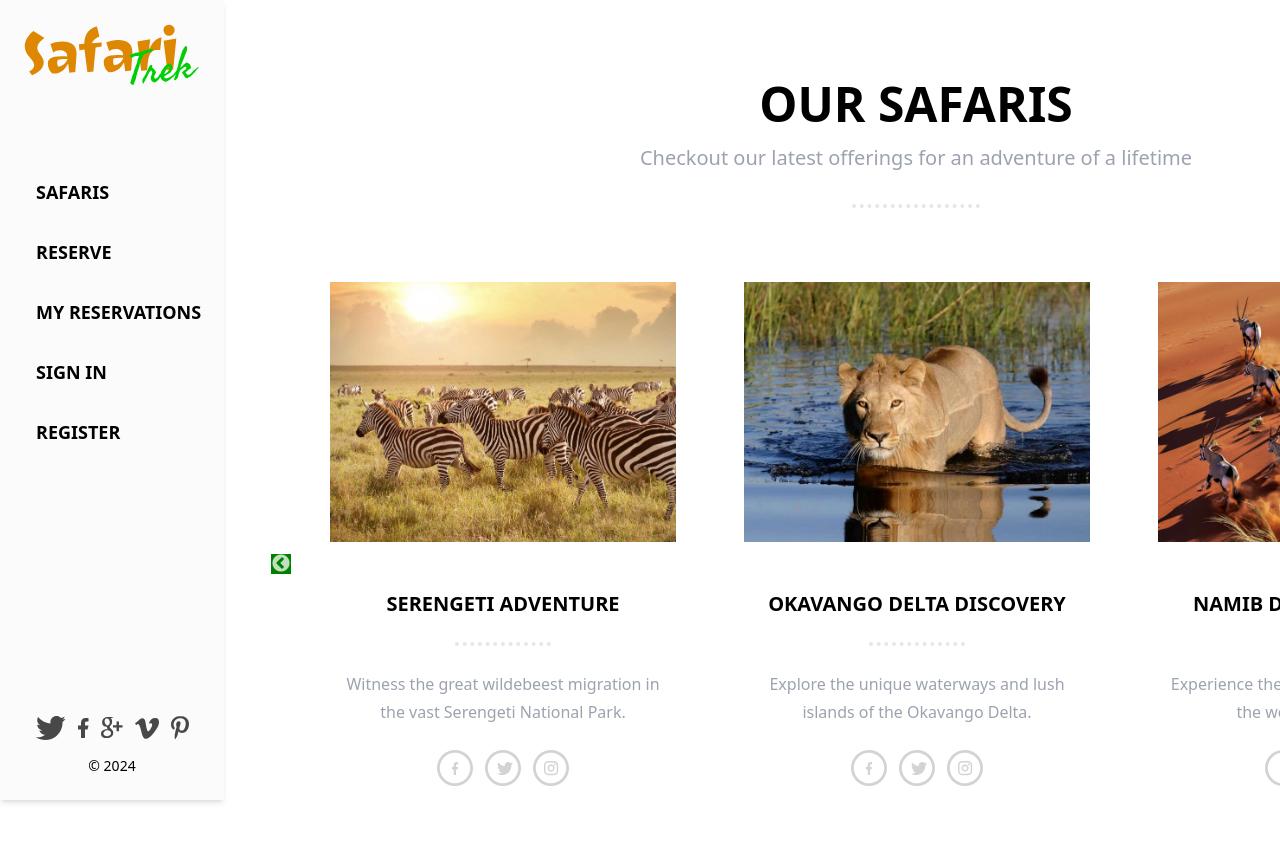
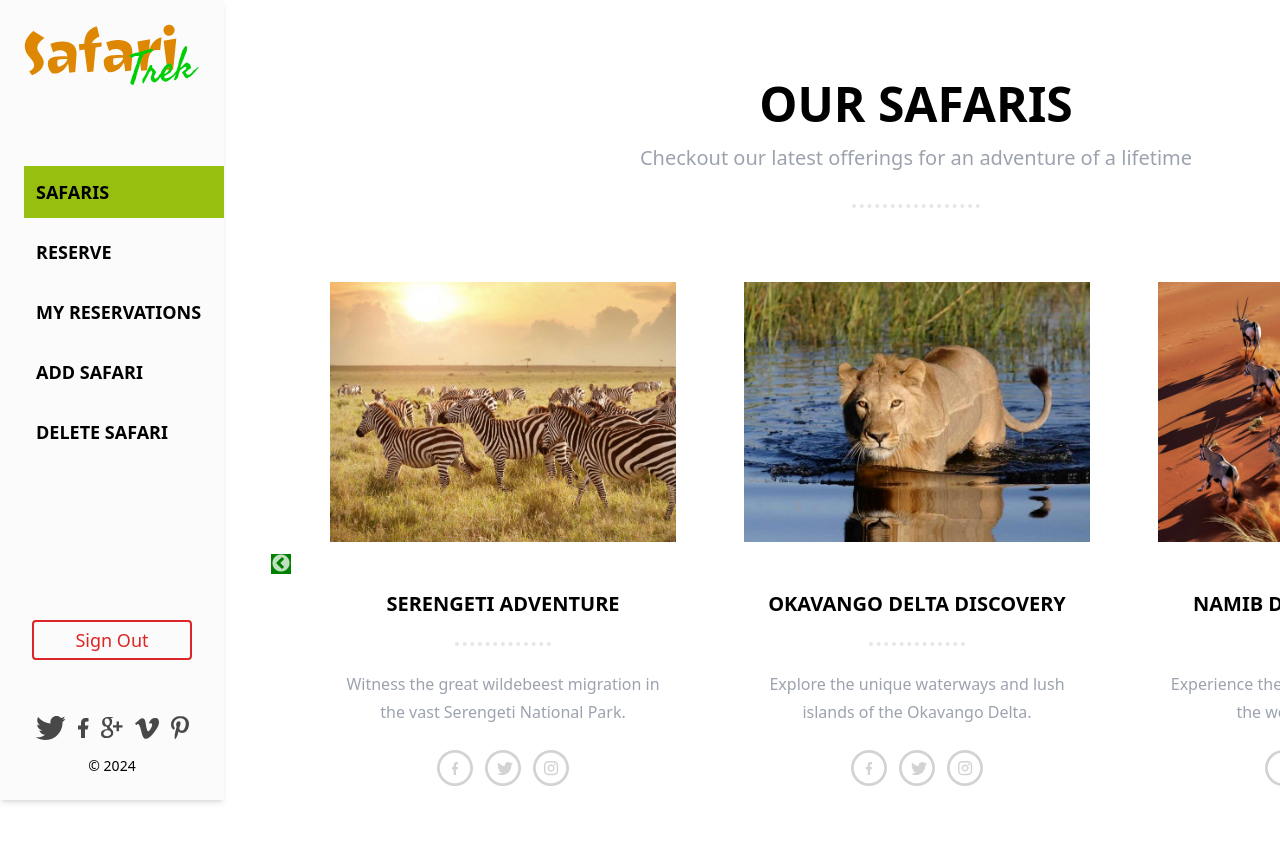
Before and after one commit to henokkhm/microverse-module-6-safari-booking-frontend, a React (Create React App) app: page /app/safaris in a window 1280 px wide. Shown: the top 842 px of the page. Built offline with nearby package versions, Linux system fonts and the light colour scheme; no server answers.

Commit message:
Update Sidebar links

```diff
--- a/src/components/Sidebar.js
+++ b/src/components/Sidebar.js
@@ -12,12 +12,13 @@ import pinterestIcon from '../assets/icons/socials/pinterest.svg';
 import Overlay from './Overlay';
 
 import useWindowSize from '../hooks/useWindowSize';
-import useLoginStatus, { useSignOut } from '../hooks/authHelper';
+import { useSignOut } from '../hooks/authHelper';
 
 function Sidebar({ sidebarMenuIsOpen, toggleSidebarMenu, breakpoint }) {
   const { windowWidth } = useWindowSize();
-  const isLoggedIn = useLoginStatus();
   const handleSignOut = useSignOut();
+  // TODO: check if user is admin
+  const isAdmin = true;
 
   const handleSidebarClose = () => {
     if (sidebarMenuIsOpen) {
@@ -64,7 +65,7 @@ function Sidebar({ sidebarMenuIsOpen, toggleSidebarMenu, breakpoint }) {
         <nav className="mt-16">
           <ul className="flex flex-col gap-2">
             <li>
-              <NavLink className="nav-link" onClick={handleSidebarClose} to="/">
+              <NavLink className="nav-link" onClick={handleSidebarClose} to="/app/safaris">
                 Safaris
               </NavLink>
             </li>
@@ -72,7 +73,7 @@ function Sidebar({ sidebarMenuIsOpen, toggleSidebarMenu, breakpoint }) {
               <NavLink
                 className="nav-link"
                 onClick={handleSidebarClose}
-                to="/reserve"
+                to="/app/reserve"
               >
                 Reserve
               </NavLink>
@@ -81,18 +82,18 @@ function Sidebar({ sidebarMenuIsOpen, toggleSidebarMenu, breakpoint }) {
               <NavLink
                 className="nav-link"
                 onClick={handleSidebarClose}
-                to="/my-reservations"
+                to="/app/my-reservations"
               >
                 My Reservations
               </NavLink>
             </li>
-            {isLoggedIn ? (
+            {isAdmin && (
               <>
                 <li>
                   <NavLink
                     className="nav-link"
                     onClick={handleSidebarClose}
-                    to="/add-safari"
+                    to="/app/add-safari"
                   >
                     Add Safari
                   </NavLink>
@@ -101,39 +102,9 @@ function Sidebar({ sidebarMenuIsOpen, toggleSidebarMenu, breakpoint }) {
                   <NavLink
                     className="nav-link"
                     onClick={handleSidebarClose}
-                    to="/delete-safari"
+                    to="/app/delete-safari"
                   >
                     Delete Safari
-                  </NavLink>
-                </li>
-                <li>
-                  <button
-                    type="button"
-                    className="nav-link"
-                    onClick={handleSignOut}
-                  >
-                    Sign Out
-                  </button>
-                </li>
-              </>
-            ) : (
-              <>
-                <li>
-                  <NavLink
-                    className="nav-link"
-                    onClick={handleSidebarClose}
-                    to="/signin"
-                  >
-                    Sign In
-                  </NavLink>
-                </li>
-                <li>
-                  <NavLink
-                    className="nav-link"
-                    onClick={handleSidebarClose}
-                    to="/register"
-                  >
-                    Register
                   </NavLink>
                 </li>
               </>
@@ -142,9 +113,12 @@ function Sidebar({ sidebarMenuIsOpen, toggleSidebarMenu, breakpoint }) {
         </nav>
 
         {/* Log out button */}
+        <button className="mt-auto border-2 border-red-600 ml-2 mb-10 rounded text-red-600 py-1 w-4/5 hover:scale-105 duration-200 text-lg" type="button" onClick={handleSignOut}>
+          Sign Out
+        </button>
 
         {/* Social Media Links */}
-        <section className="mt-auto pr-6">
+        <section className="pr-6">
           <ul className="flex gap-3 items-center justify-center">
             <li>
               <a href="/">
```
